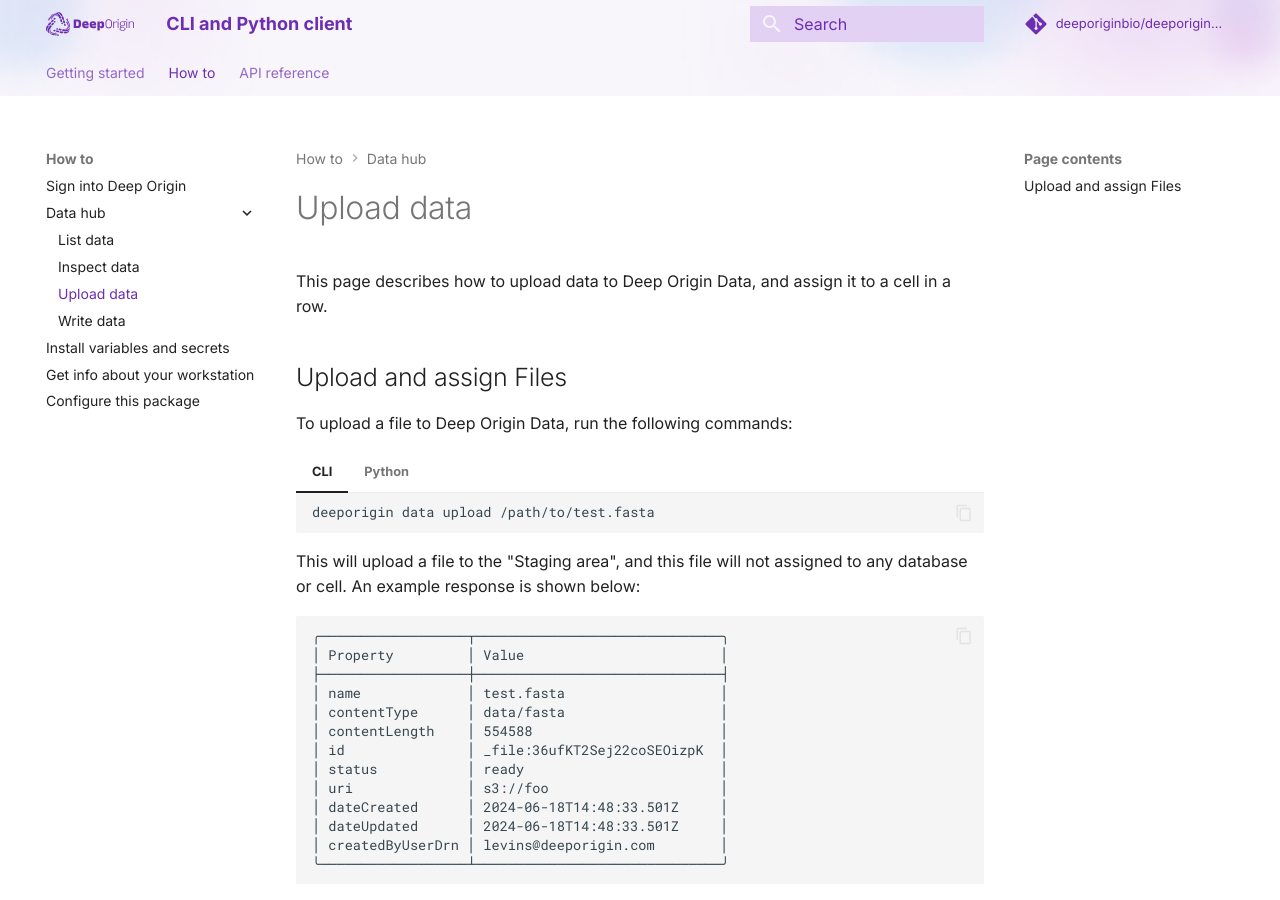
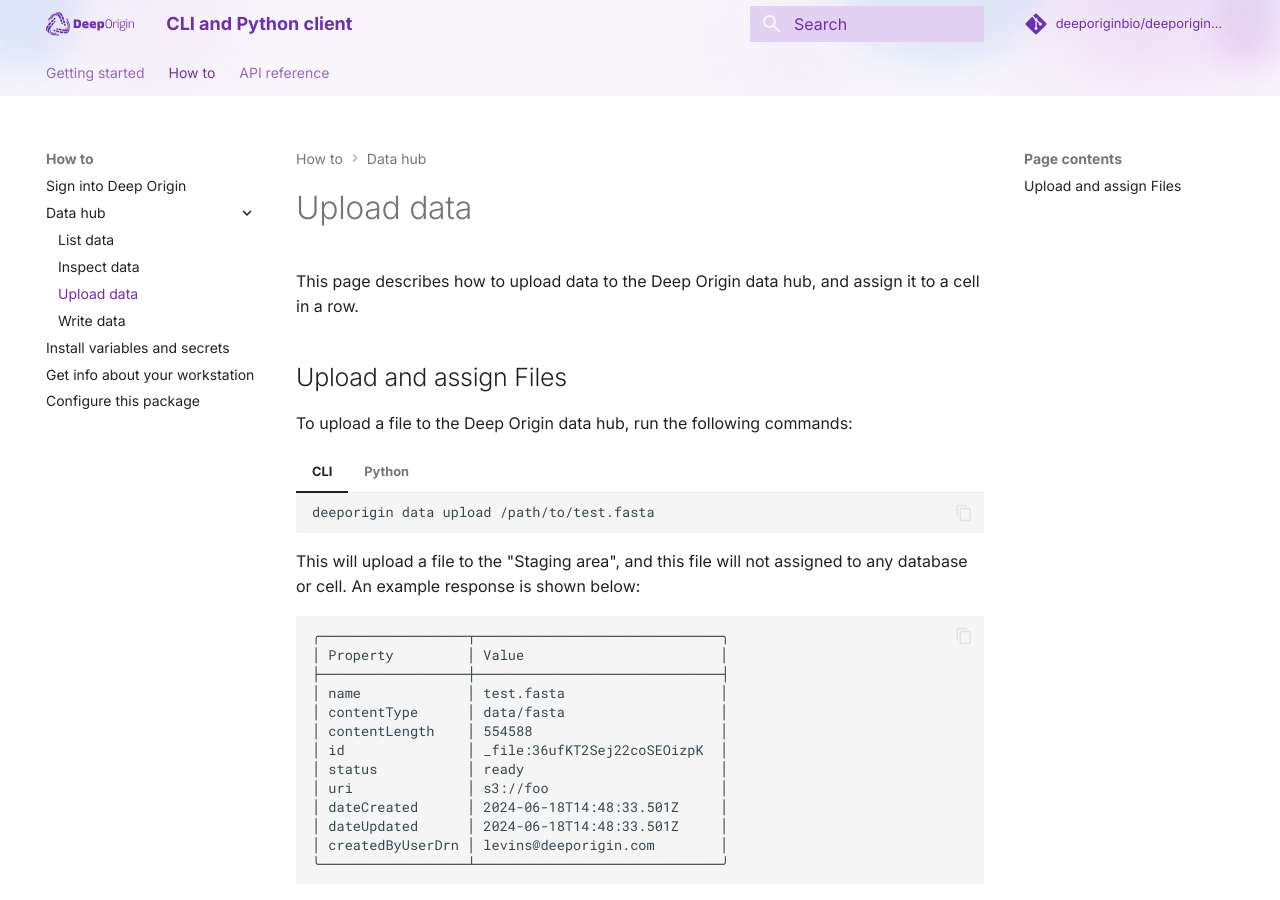
Before and after one commit to deeporiginbio/deeporigin-client, an MkDocs documentation site: the page built from docs/how-to/managed-data/upload-data.md, in a window 1280 px wide and 900 px high. Built offline with MkDocs 1.6.1 and Material for MkDocs 9.7.7, drawn with Linux system fonts in a browser that asks for light colours; comment, search, counter and statistics services are not loaded.

Commit message:
fix(docs): applied consistent terminology for data hub, capitalization

```diff
--- a/docs/how-to/managed-data/upload-data.md
+++ b/docs/how-to/managed-data/upload-data.md
@@ -1,12 +1,12 @@
 
 # Upload data
 
-This page describes how to upload data to Deep Origin Data,
+This page describes how to upload data to the Deep Origin data hub,
 and assign it to a cell in a row.
 
 ## Upload and assign Files
 
-To upload a file to Deep Origin Data, run the following commands:
+To upload a file to the Deep Origin data hub, run the following commands:
 
 === "CLI"
 
```
Also changed, not shown: docs/how-to/managed-data/write-data.md (+1 -1 lines), docs/ref/managed-data/low-level-api.md (+1 -2 lines), 1 other file.
